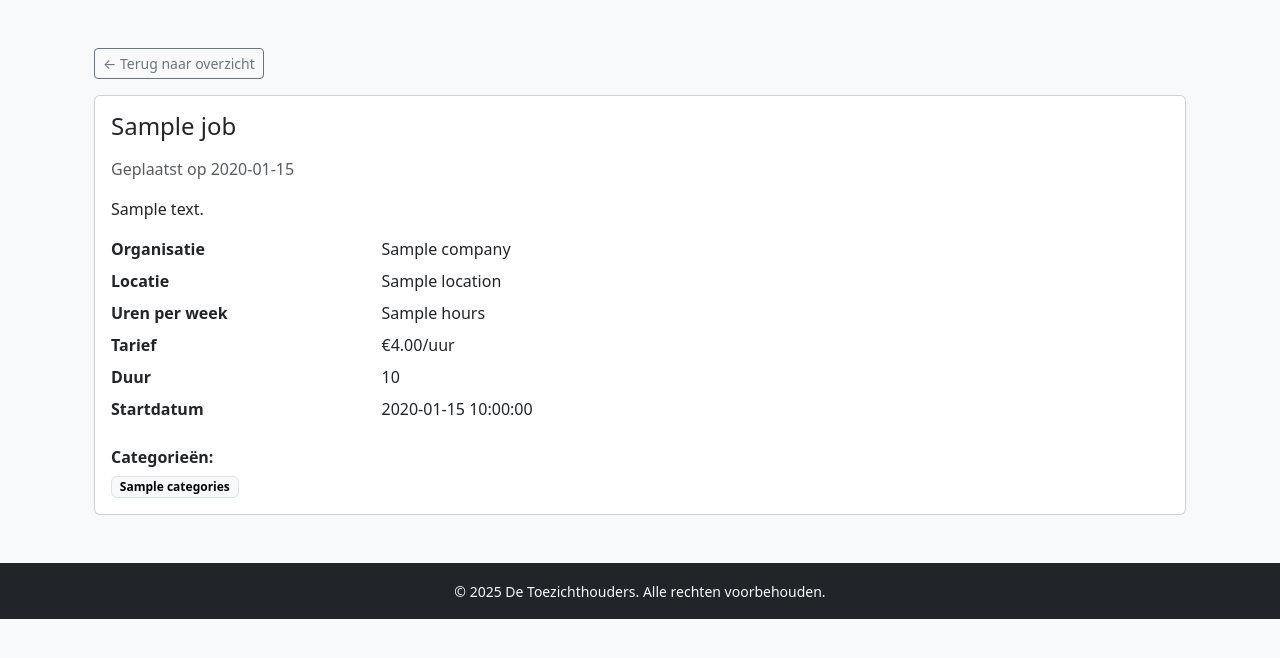
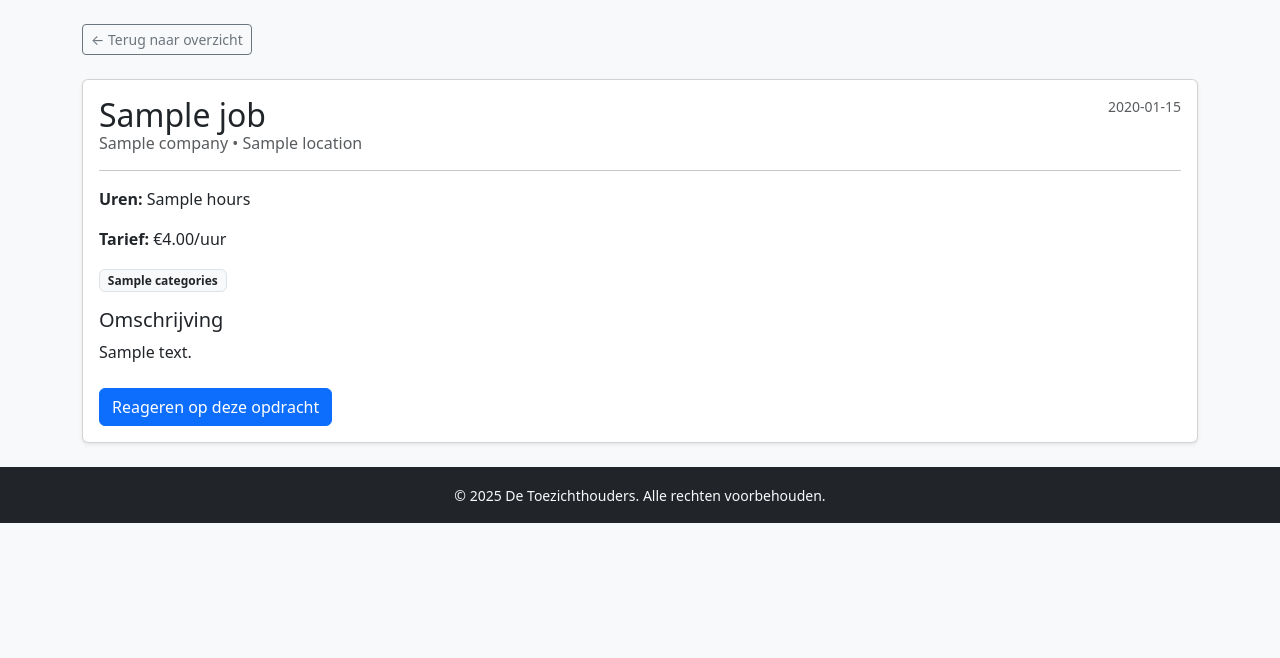
Before and after one commit to OostersBeheer/DeToezichthouders, a Flask app: template templates/Job_detail.html in a window 1280 px wide. Shown: the part 56-714 px from the top of the page. Run offline with Flask 3, Linux system fonts and the light colour scheme; the template is opened without the code that fills it: most values are stand-ins (such as "Sample title", 1, 10 or a date in 2020).

Commit message:
Job_detail.html

```diff
--- a/templates/Job_detail.html
+++ b/templates/Job_detail.html
@@ -1,61 +1,45 @@
 {% extends "base.html" %}
+
 {% block content %}
-  <div class="container py-4">
-    <a href="{{ url_for('index') }}" class="btn btn-sm btn-outline-secondary mb-3">&larr; Terug naar overzicht</a>
-
-    <div class="card">
-      <div class="card-body">
-        <h1 class="h4 mb-3">{{ job['title'] }}</h1>
-
-        <div class="mb-3 text-muted">
-          Geplaatst op {{ job['created_at'][:10] }}
+  <div class="mb-4">
+    <a href="{{ url_for('index') }}" class="btn btn-sm btn-outline-secondary">&larr; Terug naar overzicht</a>
   </div>
 
-        <p class="mb-3">{{ job['description'] }}</p>
+  <div class="card shadow-sm">
+    <div class="card-body">
+      <div class="d-flex justify-content-between align-items-start">
+        <div>
+          <h2 class="card-title mb-1">{{ job['title'] }}</h2>
+          <h6 class="card-subtitle text-muted">
+            {% if job['company'] %}{{ job['company'] }}{% endif %}
+            {% if job['location'] %} • {{ job['location'] }}{% endif %}
+          </h6>
+        </div>
+        <small class="text-muted">{{ job['created_at'][:10] }}</small>
+      </div>
 
-        <dl class="row">
-          {% if job['company'] %}
-          <dt class="col-sm-3">Organisatie</dt>
-          <dd class="col-sm-9">{{ job['company'] }}</dd>
-          {% endif %}
+      <hr>
 
-          {% if job['location'] %}
-          <dt class="col-sm-3">Locatie</dt>
-          <dd class="col-sm-9">{{ job['location'] }}</dd>
-          {% endif %}
-
-          {% if job['hours'] %}
-          <dt class="col-sm-3">Uren per week</dt>
-          <dd class="col-sm-9">{{ job['hours'] }}</dd>
-          {% endif %}
-
-          {% if job['rate'] %}
-          <dt class="col-sm-3">Tarief</dt>
-          <dd class="col-sm-9">€{{ '%.2f'|format(job['rate']) }}/uur</dd>
-          {% endif %}
-
-          {% if job['duration'] %}
-          <dt class="col-sm-3">Duur</dt>
-          <dd class="col-sm-9">{{ job['duration'] }}</dd>
-          {% endif %}
-
-          {% if job['start_date'] %}
-          <dt class="col-sm-3">Startdatum</dt>
-          <dd class="col-sm-9">{{ job['start_date'] }}</dd>
-          {% endif %}
-        </dl>
+      <p><strong>Uren:</strong> {{ job['hours'] }}</p>
+      <p><strong>Tarief:</strong> €{{ '%.2f'|format(job['rate']) }}/uur</p>
 
       {% set cats = (job['categories'] or '').split(',') %}
       {% if cats and cats[0] != '' %}
-          <div class="mt-3">
-            <strong>Categorieën:</strong>
-            <div class="mt-1">
+        <div class="mb-3">
           {% for c in cats %}
-                <span class="badge text-bg-light border me-1">{{ c|capitalize }}</span>
+            <span class="badge bg-light text-dark border">{{ c|capitalize }}</span>
           {% endfor %}
         </div>
-          </div>
       {% endif %}
+
+      <h5>Omschrijving</h5>
+      <p>{{ job['description'] }}</p>
+
+      <div class="mt-4">
+        <a href="mailto:info@detoezichthouders.nl?subject=Reactie op opdracht: {{ job['title'] }}"
+           class="btn btn-primary">
+          Reageren op deze opdracht
+        </a>
       </div>
     </div>
   </div>
```
Lines whose indentation alone changed are shown as unchanged.
